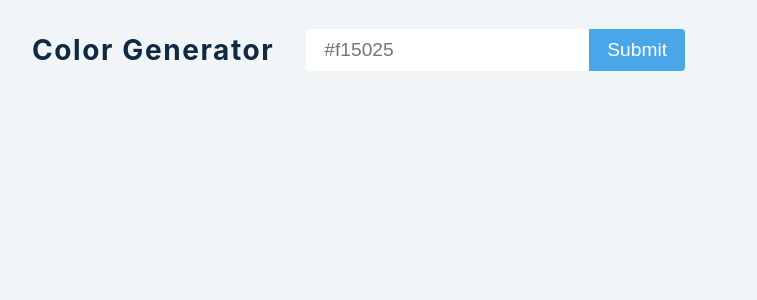
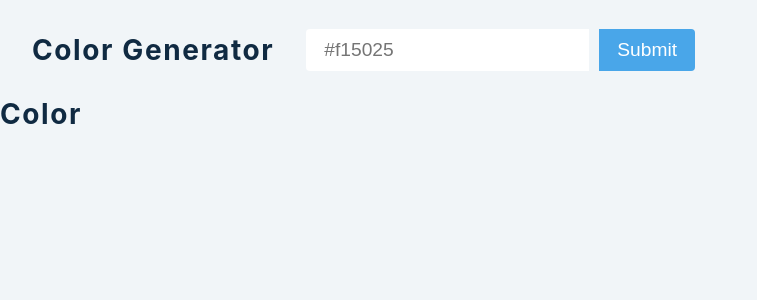
Before and after one commit to surajpshenoy/colourgenerator, a React (Create React App) app: page / in a window 1280 px wide. Shown: the top 300 px of the page, without its empty margins (0-757 px from the left). Built offline with nearby package versions, Linux system fonts and the light colour scheme.

Commit message:
SingleColour component added

```diff
--- a/src/App.js
+++ b/src/App.js
@@ -1,5 +1,6 @@
 import React, { useState } from "react"
 import Values from "values.js";
+import SingleColour from "./SingleColour";
 
 
 function App() {
@@ -12,7 +13,7 @@ const handleSubmit = (event) => {
   event.preventDefault();
   try {
     let colors = new Values(color).all(10);
-    console.log(colors);
+    setList(colors);
   } catch (error) {
     console.log(error);
     setError(true);
@@ -34,7 +35,13 @@ return(
           <button className="btn">submit</button>
         </form>
       </section>
-      <section className="colors"></section>
+      <section className="colors">
+
+      <SingleColour/>
+        {/* {list.map((color, index) => {
+          return
+        }) */}
+      </section>
   </div>
 )
 }
--- a/src/SingleColour.js
+++ b/src/SingleColour.js
@@ -0,0 +1,9 @@
+import React from "react";
+
+
+const SingleColour = () => {
+    return <h3>Color</h3>
+}
+
+
+export default SingleColour;
--- a/src/index.css
+++ b/src/index.css
@@ -169,6 +169,7 @@ input {
   text-transform: capitalize;
   color: var(--clr-white);
   cursor: pointer;
+  margin-left: 10px;
 }
 @media screen and (max-width: 576px) {
   .container h3 {
```
